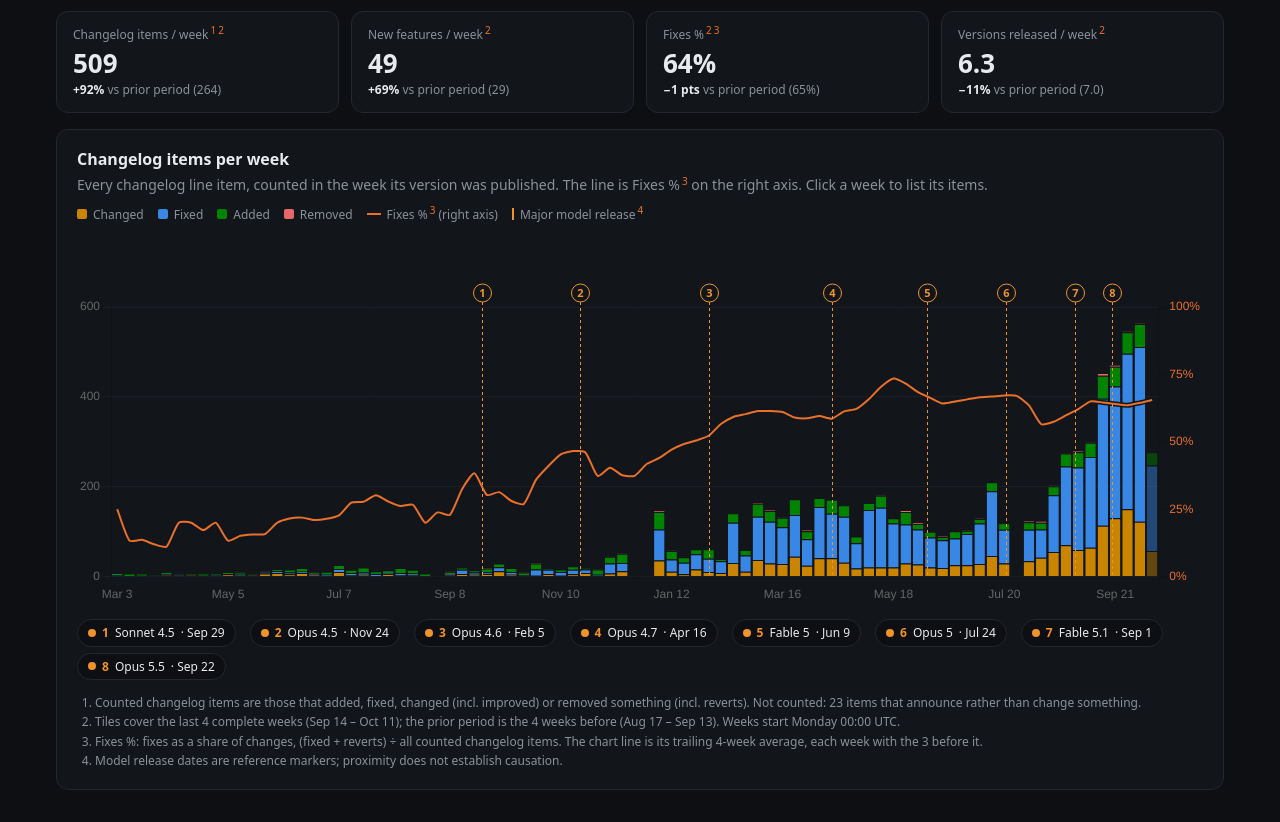
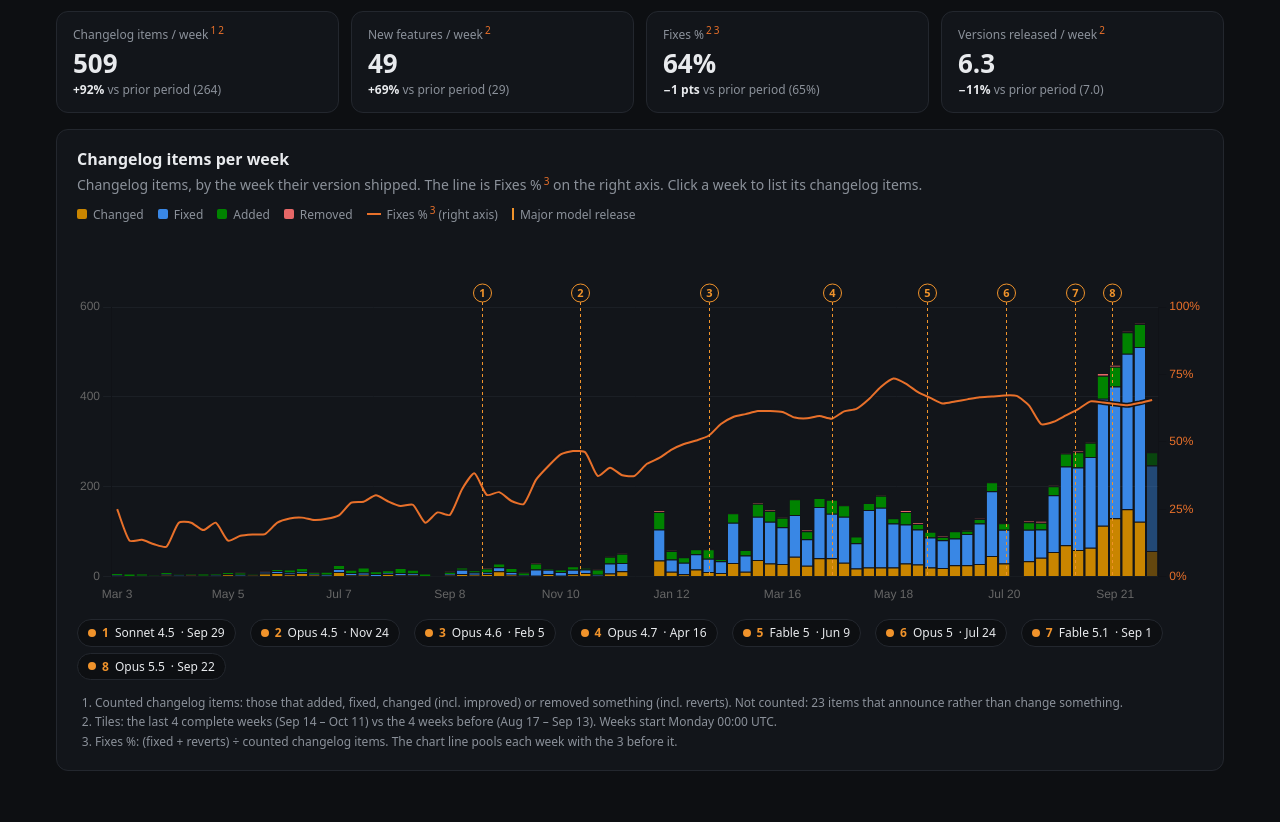
Before and after one commit to unrarp/codebase-trends, a website: page docs/claude-code/index.html in a window 1280 px wide. Shown: the part 115-937 px from the top of the page. Drawn offline with Linux system fonts and the light colour scheme.

Commit message:
refactor(site): shorten the page text and drop the causation footnote
## Why
The subtitle and footnotes said each thing twice; "trailing 4-week
average" also misdescribed the fix-share line, which pools four weeks
rather than averaging four ratios. The release-markers footnote added
nothing a reader needed.

## What
Same facts, fewer words. The drill-down's first column is now headed
Commit on the commits basis instead of Version, from one refLabel used
for the header and the cell label.

Session: claude --resume fe75cd8c-8fed-46c9-9e5b-5fe3c6de4596

Co-Authored-By: Claude Fable 5.1 <noreply@anthropic.com>

```diff
--- a/docs/app.js
+++ b/docs/app.js
@@ -59,6 +59,8 @@ async function projectPage() {
   const now = Date.now();
   const generatedAt = Date.parse(summary.generatedAt);
   const noun = changelog ? 'Changelog items' : 'Commits';
+  const refLabel = changelog ? 'Version' : 'Commit'; // what the drill-down's first column links to
+  $('drill-table').tHead.rows[0].cells[0].textContent = refLabel;
 
   // Weekly rows extended with empty rows up to the current week so the not-yet-collected span is on the axis.
   const rows = [...weeklyRaw];
@@ -79,7 +81,7 @@ async function projectPage() {
   const ref = kpiEnd >= 2 * ROLL ? rows.slice(kpiEnd - 2 * ROLL, kpiEnd - ROLL) : []; // the ROLL weeks right before
   const inWeeks = (ws) => releases.filter((r) => r.ts.slice(0, 10) >= ws[0].d && r.ts.slice(0, 10) <= weekEnd(ws.at(-1).d)).length;
   const perWeek = (f) => (ws) => (ws.length ? f(ws) / ws.length : null);
-  const NOTES = ['counted', 'window', 'fix', ...(changelog ? [] : ['lines']), 'markers']; // hidden notes are not numbered
+  const NOTES = ['counted', 'window', 'fix', ...(changelog ? [] : ['lines'])]; // hidden notes are not numbered
   const fn = (id) => el('sup', { className: 'fn' }, el('a', { href: `#fn-${id}`, textContent: String(NOTES.indexOf(id) + 1), title: `See note ${NOTES.indexOf(id) + 1}` }));
   $('meta').replaceChildren(`updated ${new Date(generatedAt).toLocaleString(undefined, { dateStyle: 'medium', timeStyle: 'short' })} · ${counted.toLocaleString('en-US')} ${noun.toLowerCase()}`, fn('counted'));
   const FIX = 'Fixes %';
@@ -100,17 +102,17 @@ async function projectPage() {
   $('kpis').replaceChildren(...kpis.map(({ k, f, show, share, noteCounted, note }) => {
     const a = last.length ? f(last) : null;
     const b = ref.length ? f(ref) : null;
-    const vs = a == null || b == null ? ['no prior period to compare'] : [el('b', { textContent: change(a, b, share) }), ` vs prior period (${show(b)})`];
+    const vs = a == null || b == null ? ['no prior period'] : [el('b', { textContent: change(a, b, share) }), ` vs prior period (${show(b)})`];
     return el('div', { className: 'kpi' }, el('div', { className: 'k' }, k, ...(noteCounted ? [fn('counted')] : []), fn('window'), ...(share ? [fn('fix')] : []), ...(note ? [fn(note)] : [])),
       el('div', { className: 'v', textContent: a == null ? '–' : show(a) }), el('div', { className: 'ref' }, ...vs));
   }));
   const aside = changelog ? 'items that announce rather than change something' : 'maintenance commits (chores, tests, docs, CI) and unreadable subjects';
-  $('fn-counted').textContent = `Counted ${noun.toLowerCase()} are those that added, fixed, changed (incl. improved) or removed something (incl. reverts). `
+  $('fn-counted').textContent = `Counted ${noun.toLowerCase()}: those that added, fixed, changed (incl. improved) or removed something (incl. reverts). `
     + `Not counted: ${setAside.toLocaleString('en-US')} ${aside}.`;
-  $('fn-window').textContent = `Tiles cover the last ${last.length} complete week${last.length === 1 ? '' : 's'}${last.length ? ` (${span(last)})` : ''}; the prior period is the ${ROLL} weeks before${ref.length ? ` (${span(ref)})` : ''}. Weeks start Monday 00:00 UTC.`;
-  $('fn-fix').textContent = `${FIX}: fixes as a share of changes, (fixed + reverts) ÷ all counted ${noun.toLowerCase()}. The chart line is its trailing ${ROLL}-week average, each week with the ${ROLL - 1} before it.`;
+  $('fn-window').textContent = `Tiles: the last ${last.length} complete week${last.length === 1 ? '' : 's'}${last.length ? ` (${span(last)})` : ''} vs the ${ROLL} weeks before${ref.length ? ` (${span(ref)})` : ''}. Weeks start Monday 00:00 UTC.`;
+  $('fn-fix').textContent = `${FIX}: (fixed + reverts) ÷ counted ${noun.toLowerCase()}. The chart line pools each week with the ${ROLL - 1} before it.`;
   $('fn-lines').hidden = changelog; // changelog items have no size
-  $('fn-lines').textContent = `${SIZE}: lines added + deleted by a commit, against its first parent; the median over the window's counted commits, so one sweeping commit does not move it. Commits with no recorded size are left out.`;
+  $('fn-lines').textContent = `${SIZE}: median lines added + deleted per counted commit (vs its first parent), so one sweeping commit does not move it. Commits with no recorded size are left out.`;
 
   // ---- shared chart furniture: not-yet-collected hatch, model markers ----
   const inRange = (a) => vendors.includes(a.vendor) && Date.parse(a.date) < end && Date.parse(a.date) + DAY > anchor;
@@ -172,8 +174,8 @@ async function projectPage() {
   // ---- fix share: rolling window over the preceding weeks, nothing past the current week ----
   const rolling = rows.map((_, i) => (curIdx >= 0 && i > curIdx ? null : pooledFix(rows.slice(Math.max(0, i - ROLL + 1), i + 1))));
   $('title').textContent = `${noun} per week`;
-  $('subtitle').replaceChildren(`${changelog ? 'Every changelog line item, counted in the week its version was published' : 'Commits on the default branch (first-parent), counted in the week they landed'}. `
-    + `The line is ${FIX}`, fn('fix'), ' on the right axis. Click a week to list its items.');
+  $('subtitle').replaceChildren(`${changelog ? 'Changelog items, by the week their version shipped' : 'First-parent commits on the default branch, by the week they landed'}. `
+    + `The line is ${FIX}`, fn('fix'), ` on the right axis. Click a week to list its ${noun.toLowerCase()}.`);
 
   // ---- one chart: stacked weekly bars by group, the rolling fix share drawn over them on a 0–100% axis ----
   // The second y-axis is the owner's call against the dataviz one-axis rule: a separate fix-share chart above the
@@ -239,9 +241,8 @@ async function projectPage() {
   $('legend').replaceChildren(
     ...groups.map((g) => el('span', {}, el('span', { className: 'sw', style: `background:${g.color}` }), cap(g.key))),
     el('span', {}, el('span', { className: 'sw line' }), el('span', {}, FIX, fn('fix'), ' (right axis)')),
-    ...(major.length ? [el('span', {}, el('span', { className: 'sw marker' }), el('span', {}, 'Major model release', fn('markers')))] : []),
+    ...(major.length ? [el('span', {}, el('span', { className: 'sw marker' }), 'Major model release')] : []),
     item('hatch', 'Not yet collected', { id: 'legend-hatch', hidden: true }));
-  $('fn-markers').hidden = !major.length; // the note explains markers that are on the chart
   chart.update(); // the hatch legend entry is decided inside the draw, which ran before the entry existed
   const link = (a, ...kids) => el('a', { className: 'chip', href: a.source, target: '_blank', rel: 'noopener', title: `${a.label} · ${fmt(a.date, true)} · ${a.source}`, style: 'text-decoration:none;color:inherit' }, ...kids);
   // Dates are hidden on narrow screens (the marker on the chart gives them) and always in the chip's title.
@@ -268,12 +269,12 @@ async function projectPage() {
       const ref = e.version ?? e.sha.slice(0, 7);
       const group = groupOf(e.category); // never null: the filter above kept only grouped events
       body.append(el('tr', { className: 'ev' },
-        el('td', { dataset: { label: changelog ? 'Version' : 'Commit' } }, e.url ? el('a', { href: e.url, target: '_blank', rel: 'noopener', textContent: ref }) : ref),
+        el('td', { dataset: { label: refLabel } }, e.url ? el('a', { href: e.url, target: '_blank', rel: 'noopener', textContent: ref }) : ref),
         el('td', { dataset: { label: 'Type' } }, el('span', { className: 'tag', style: `background:${group.color}`, textContent: e.category })), // stored label, bucket colour
         el('td', { dataset: { label: 'Source' }, textContent: e.source }, ...(e.bot ? [el('span', { className: 'badge', textContent: 'bot' })] : [])),
         el('td', { dataset: { label: 'Change' }, textContent: e.text })));
     }
-    $('drill-empty').textContent = `No counted ${what} in this period.`;
+    $('drill-empty').textContent = `No counted ${what}.`;
     $('drill-empty').hidden = events.length > 0;
     $('drill-table').hidden = events.length === 0;
     $('drill').hidden = false;
--- a/docs/claude-code/index.html
+++ b/docs/claude-code/index.html
@@ -27,7 +27,6 @@
       <li id="fn-window"></li>
       <li id="fn-fix"></li>
       <li id="fn-lines"></li>
-      <li id="fn-markers">Model release dates are reference markers; proximity does not establish causation.</li>
     </ol>
   </section>
   <section id="drill" class="panel" hidden>
@@ -36,13 +35,13 @@
       <button id="drill-close" class="btn" type="button">Close</button>
     </div>
     <table id="drill-table">
-      <thead><tr><th>Version</th><th>Type</th><th>Source</th><th>Change</th></tr></thead>
+      <thead><tr><th></th><th>Type</th><th>Source</th><th>Change</th></tr></thead>
       <tbody></tbody>
     </table>
     <p id="drill-empty" class="sub" hidden></p>
   </section>
 </main>
 <script src="../vendor/chart.umd.js?v=ecc3cd1e"></script>
-<script src="../app.js?v=d64d1407" defer></script>
+<script src="../app.js?v=f8a44daa" defer></script>
 </body>
 </html>
--- a/docs/data/claude-code/summary.json
+++ b/docs/data/claude-code/summary.json
@@ -2,7 +2,7 @@
   "project": "claude-code",
   "name": "Claude Code",
   "basis": "changelog",
-  "generatedAt": "2026-10-15T16:16:02.152Z",
+  "generatedAt": "2026-10-15T16:16:02.697Z",
   "firstDate": "2025-03-04",
   "lastDate": "2026-10-15",
   "totals": {
--- a/docs/data/codex/summary.json
+++ b/docs/data/codex/summary.json
@@ -2,7 +2,7 @@
   "project": "codex",
   "name": "Codex",
   "basis": "commits",
-  "generatedAt": "2026-10-15T16:16:02.152Z",
+  "generatedAt": "2026-10-15T16:16:02.697Z",
   "firstDate": "2025-04-16",
   "lastDate": "2026-10-15",
   "totals": {
```
Also changed, not shown: docs/codex/index.html (+2 -3 lines), docs/index.html (+1 -1 lines), src/site/app.js (+13 -12 lines), src/site/page.html (+1 -2 lines), test/browser.spec.js (+9 -2 lines).
